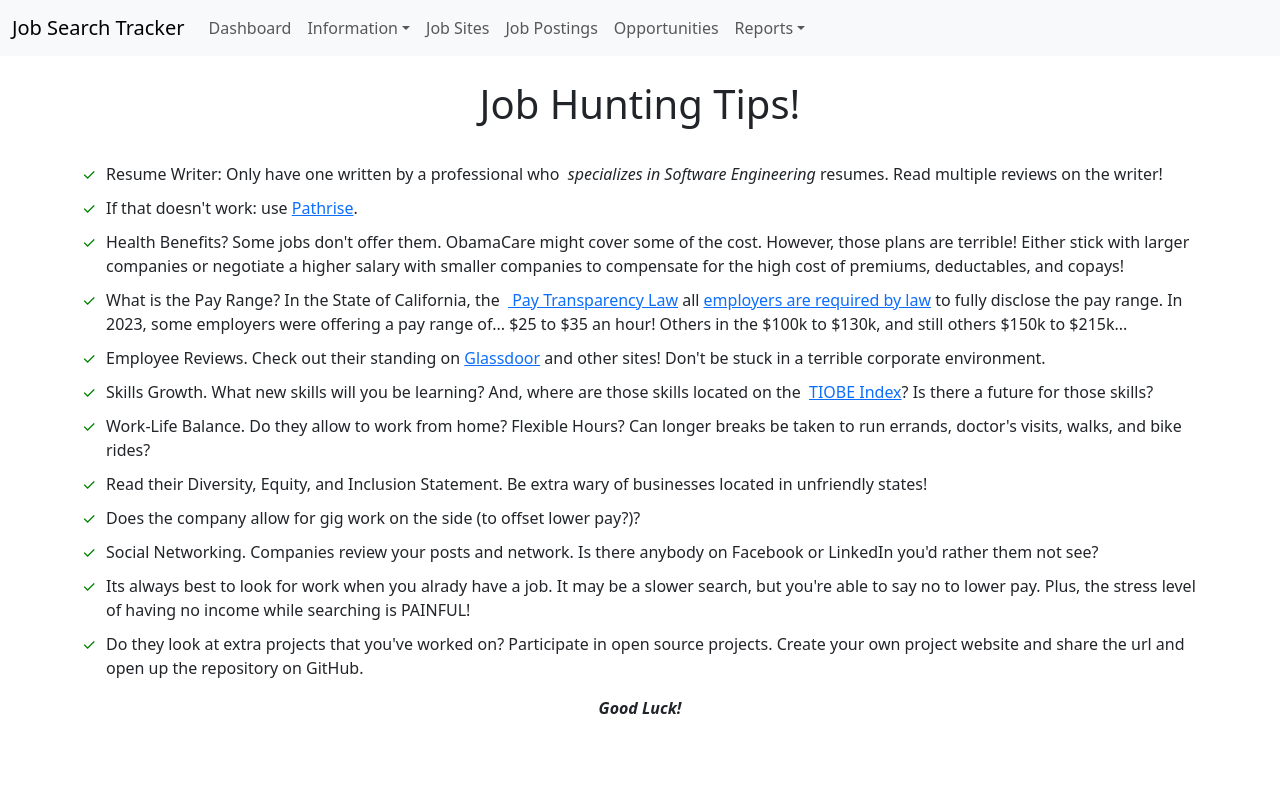
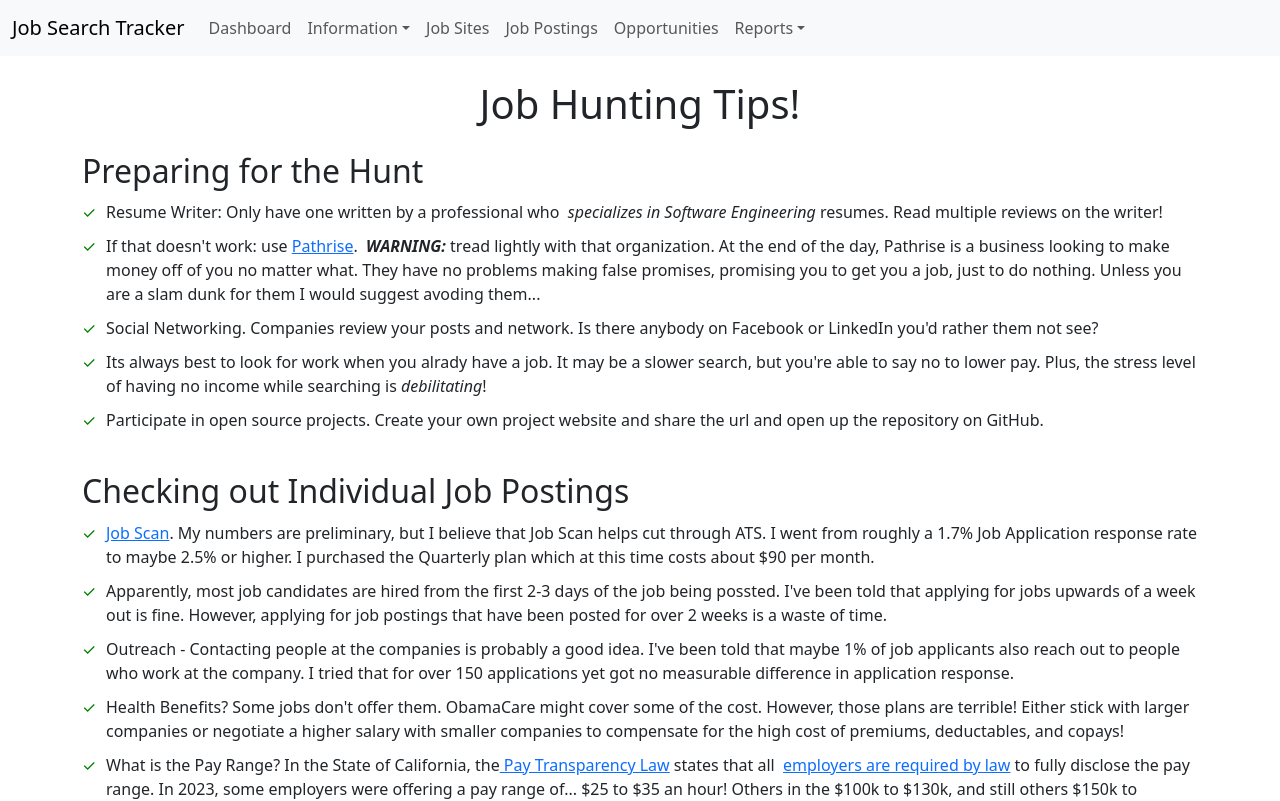
Before and after one commit to bbornino/django_react_job_search, a React (Create React App) app in the folder frontend/: page /job-hunt-tips in a window 1280 px wide. Shown: the top 801 px of the page. Built offline with nearby package versions, Linux system fonts and the light colour scheme.

Commit message:
Update and Organize Job Hunt Tips

```diff
--- a/frontend/src/components/JobHuntTips.js
+++ b/frontend/src/components/JobHuntTips.js
@@ -13,39 +13,63 @@ class JobHuntTips extends Component {
 
                 <Row>
                     <Col>
+                        <h2>Preparing for the Hunt</h2>
                         <List type="unstyled" >
                             <li className="check"> Resume Writer: Only have one written by a professional who &nbsp;
-                                <em>specializes in Software Engineering </em>resumes.  Read multiple reviews on the writer!</li>
-                            <li className="check">If that doesn't work: use <a href="pathrise.com">Pathrise</a>.</li>
+                            <em>specializes in Software Engineering </em>resumes.  Read multiple reviews on the writer!</li>
+                            <li className="check">If that doesn't work: use <a href="pathrise.com">Pathrise</a>.
+                                &nbsp;<strong><em>WARNING:</em></strong> tread lightly with that organization. At the end of the day, Pathrise
+                                is a business looking to make money off of you no matter what.  They have no problems making false promises,
+                                promising you to get you a job, just to do nothing.  Unless you are a slam dunk for them I would suggest avoding them...</li>
+                            <li className="check"> Social Networking.  Companies review your posts and network.  Is there anybody on Facebook
+                                or LinkedIn you'd rather them not see?</li>
+                            <li className="check"> Its always best to look for work when you alrady have a job.  It may be a slower search, but
+                                you're able to say no to lower pay.  Plus, the stress level of having no income while searching is <em>debilitating</em>!
+                            </li>
+                            <li className="check">Participate in open source projects.
+                                Create your own project website and share the url and open up the repository on GitHub.</li>
+                        </List>
+                        <br/>
+                        <h2>Checking out Individual Job Postings</h2>
+                        <List type="unstyled" >
+
+                            <li className="check"><a href="https://app.jobscan.co/">Job Scan</a>.  My numbers are preliminary, but I believe that
+                                Job Scan helps cut through ATS.  I went from roughly a 1.7% Job Application response rate to maybe 2.5% or higher.
+                                I purchased the Quarterly plan which at this time costs about $90 per month.</li>
+                            <li className="check">Apparently, most job candidates are hired from the first 2-3 days of the job being possted.
+                                I've been told that applying for jobs upwards of a week out is fine.  However, applying for job postings that have
+                                been posted for over 2 weeks is a waste of time.
+                            </li>
+                            <li className="check">Outreach - Contacting people at the companies is probably a good idea.  I've been told that
+                                maybe 1% of job applicants also reach out to people who work at the company.  I tried that for over 150 applications
+                                yet got no measurable difference in application response.</li>
                             <li className="check"> Health Benefits?  Some jobs don't offer them.  ObamaCare might cover some of the cost.
                                 However, those plans are terrible!  Either stick with larger companies or negotiate a higher
                                 salary with smaller companies to compensate for the high cost of premiums, deductables, and copays!</li>
                             <li className="check"> What is the Pay Range?  In the State of California, the
-                                &nbsp;<a href="https://californiapayroll.com/blog/sb-1162-california-pay-transparency-law/"> Pay Transparency Law</a>
-                                &nbsp;all <a href="https://calmatters.org/economy/2022/12/california-pay-transparency-law/">employers are required by law</a>
+                                <a href="https://californiapayroll.com/blog/sb-1162-california-pay-transparency-law/"> Pay Transparency Law</a>
+                                &nbsp;states that all
+                                &nbsp;<a href="https://calmatters.org/economy/2022/12/california-pay-transparency-law/">employers are required by law</a>
                                 &nbsp;to fully disclose the pay range.  In 2023, some employers were offering a pay range of... $25 to $35 an hour!
                                 Others in the $100k to $130k, and still others $150k to $215k...</li>
-                            <li className="check"> Employee Reviews.  Check out their standing on <a href="glassdoor.com">Glassdoor</a>
-                                &nbsp;and other sites!  Don't be stuck in a terrible corporate environment.</li>
                             <li className="check"> Skills Growth. What new skills will you be learning?  And, where are those skills located on the
                                 &nbsp;<a href="https://www.tiobe.com/tiobe-index/">TIOBE Index</a>?  Is there a future for those skills?  </li>
+                        </List>
+                        <br/>
+                        <h2>Checking out the Company</h2>
+                        <List type="unstyled" >
+                            <li className="check"> Employee Reviews.  Check out the company standing on <a href="glassdoor.com">Glassdoor</a>
+                            &nbsp;and other sites!  Don't be stuck in a terrible corporate environment.</li>
                             <li className="check"> Work-Life Balance.  Do they allow to work from home?  Flexible Hours?
                                 Can longer breaks be taken to run errands, doctor's visits, walks, and bike rides?</li>
                             <li className="check"> Read their Diversity, Equity, and Inclusion Statement.  Be extra wary of businesses
                                 located in unfriendly states!</li>
                             <li className="check"> Does the company allow for gig work on the side (to offset lower pay?)?</li>
-                            <li className="check"> Social Networking.  Companies review your posts and network.  Is there anybody on Facebook
-                                or LinkedIn you'd rather them not see?</li>
-                            <li className="check"> Its always best to look for work when you alrady have a job.  It may be a slower search, but
-                                you're able to say no to lower pay.  Plus, the stress level of having no income while searching is PAINFUL!
-                            </li>
-                            <li className="check"> Do they look at extra projects that you've worked on? Participate in open source projects.
-                                Create your own project website and share the url and open up the repository on GitHub.</li>
                         </List>
                     </Col>
                 </Row>
 
-                <Row className="text-center">
+                <Row className="text-center mb-5 pb-5">
                     <Col>
                         <strong><em>Good Luck!</em></strong>
                     </Col>
```
